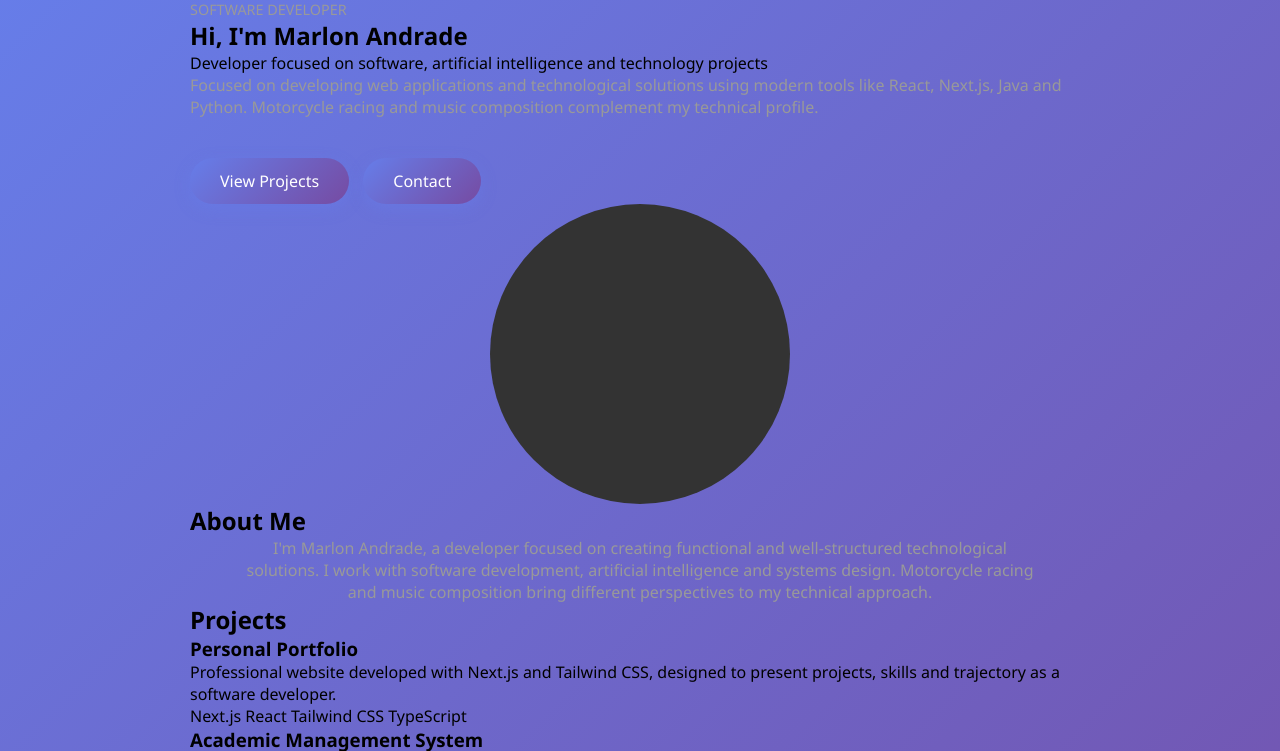
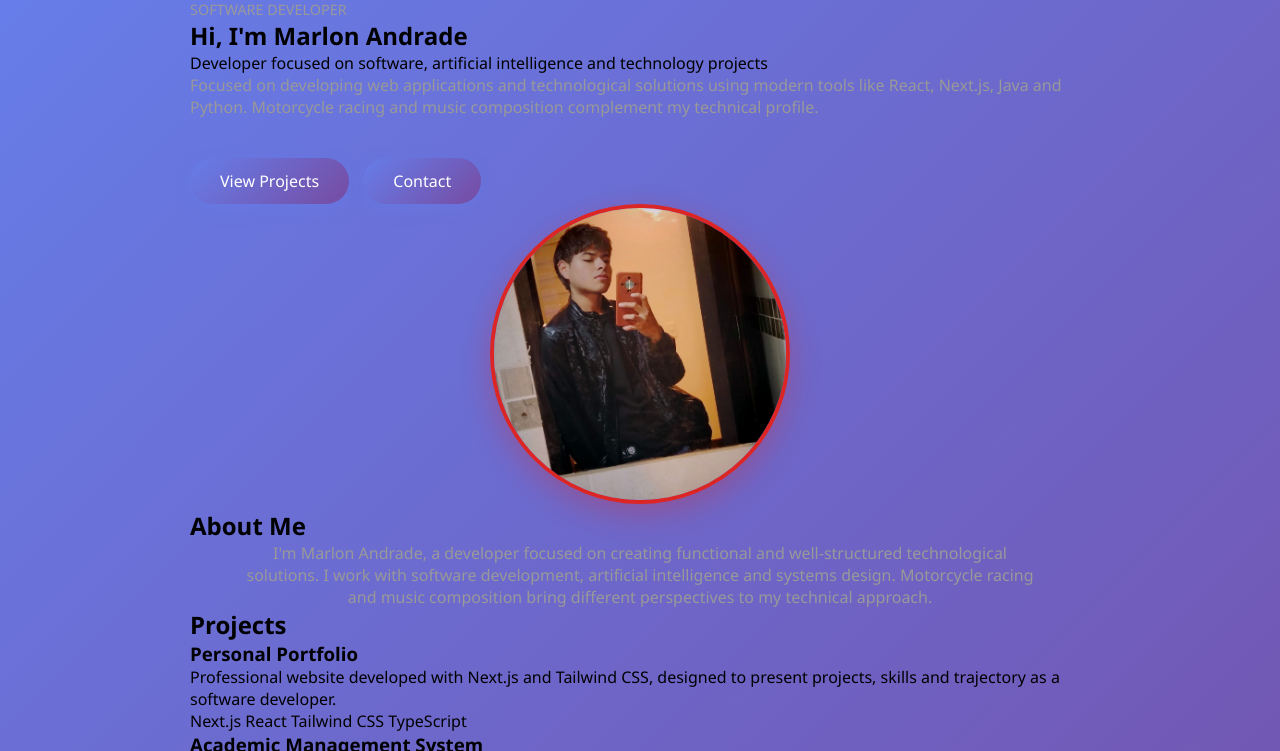
Before and after one commit to JuanSebastianE23/Examen_electiva, a Django app: page /dev1/ in a window 1280 px wide. Shown: the part 64-815 px from the top of the page. Run offline with Django 5.2, Linux system fonts and the light colour scheme.

Commit message:
Feature: Agregar foto de perfil de Marlon Andrade

```diff
--- a/templates/dev1/hoja_vida.html
+++ b/templates/dev1/hoja_vida.html
@@ -35,7 +35,7 @@
                     <a href="#contact" class="btn btn-outline">Contact</a>
                 </div>
                 <div style="text-align: center;">
-                    <div style="width: 300px; height: 300px; background: #333; border-radius: 50%; margin: 0 auto;"></div>
+                    <img src="/static/images/dev1/face.webp" alt="Marlon Andrade" style="width: 300px; height: 300px; border-radius: 50%; object-fit: cover; border: 4px solid #dc2626; box-shadow: 0 10px 30px rgba(220, 38, 38, 0.3);">
                 </div>
             </div>
         </div>
```
Also changed, not shown: static/images/dev1/face.webp (added).
